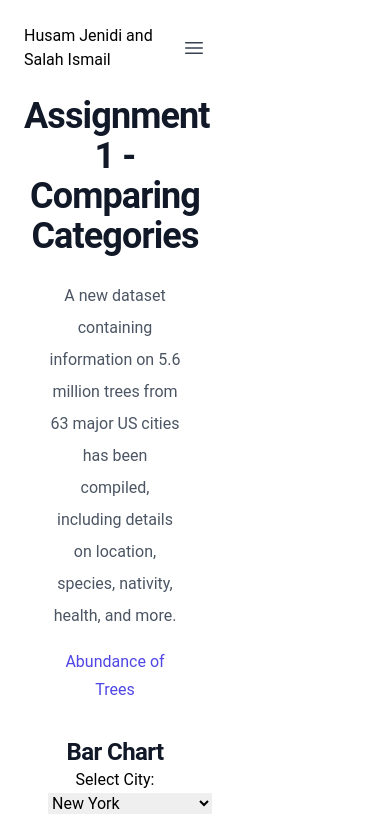
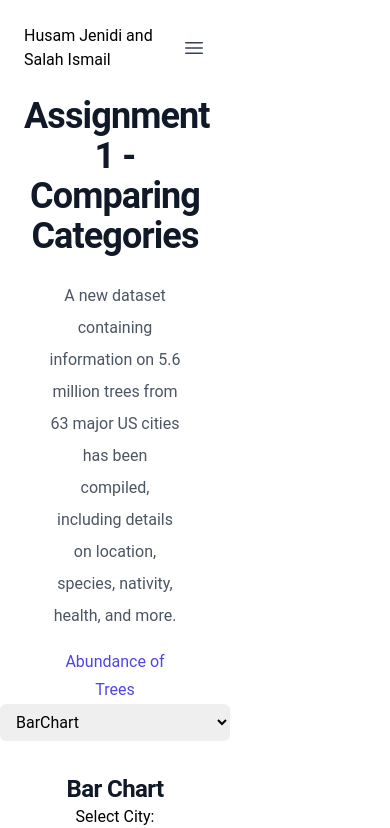
Before and after one commit to salah-ismail93/DataVisualization, a Vue app: page /AssignmentOne in a window 390 px wide. Shown: the top 828 px of the page. Built offline with nearby package versions, Linux system fonts and the light colour scheme; no server answers.

Commit message:
add tabs to assignment one

```diff
--- a/src/components/WaffleChart.vue
+++ b/src/components/WaffleChart.vue
@@ -33,7 +33,7 @@
     },
     mounted() {
       // Load your data here
-      d3.csv('/path/to/your/data.csv').then((loadedData) => {
+      d3.csv('/species.csv').then((loadedData) => {
         this.data = loadedData;
         this.states = Array.from(new Set(this.data.map(d => d.state)));
         this.selectedState = this.states[0];
--- a/src/views/AssignmentOne.vue
+++ b/src/views/AssignmentOne.vue
@@ -15,11 +15,51 @@
         </div>
       </div>
     </div>
-    <BarChart />
-    <StackedBarChart />
-    <HeatMap />
-    <WaffleChart />
+  </div>
 
+  <div>
+    <div class="sm:hidden">
+      <label for="tabs" class="sr-only">
+        Select a tab
+      </label>
+      <!-- Use an "onChange" listener to redirect the user to the selected tab URL. -->
+      <select id="tabs" name="tabs" v-model="selectedTab"
+        class="block w-full rounded-md border-gray-300 py-2 pl-3 pr-10 text-base focus:border-indigo-500 focus:outline-none focus:ring-indigo-500 sm:text-sm">
+        <option v-for="tab in tabs" :key="tab.name" :value="tab.name">
+          {{ tab.name }}
+        </option>
+      </select>
+    </div>
+    <div class="hidden sm:block">
+      <div class="border-b border-gray-200">
+        <nav class="-mb-px flex space-x-8" aria-label="Tabs">
+          <a v-for="tab in tabs" :key="tab.name" :href="tab.href" :class="{
+            'border-indigo-500 text-indigo-600': tab.current,
+            'border-transparent text-gray-500 hover:border-gray-300 hover:text-gray-700': !tab.current,
+            'whitespace-nowrap border-b-2 py-4 px-1 text-sm font-medium': true,
+          }" :aria-current="tab.current ? 'page' : undefined" @click.prevent="selectTab(tab)">
+            {{ tab.name }}
+          </a>
+        </nav>
+      </div>
+    </div>
+    <!-- Your tab content goes here -->
+    <div v-show="selectedTab === 'BarChart'">
+      <!-- Content for BarChart Tab -->
+      <BarChart />
+    </div>
+    <div v-show="selectedTab === 'StackedBarChart'">
+      <!-- Content for StackedBarChart Tab -->
+      <StackedBarChart />
+    </div>
+    <div v-show="selectedTab === 'HeatMap'">
+      <!-- Content for HeatMap Tab -->
+      <HeatMap />
+    </div>
+    <div v-show="selectedTab === 'WaffleChart'">
+      <!-- Content for WaffleChart Tab -->
+      <WaffleChart />
+    </div>
   </div>
 </template>
 <script>
@@ -35,6 +75,25 @@ export default {
     HeatMap,
     WaffleChart,
   },
+  data() {
+    return {
+      tabs: [
+        { name: 'BarChart', href: '#', current: true },
+        { name: 'StackedBarChart', href: '#', current: false },
+        { name: 'HeatMap', href: '#', current: false },
+        { name: 'WaffleChart', href: '#', current: false },
+      ],
+      selectedTab: 'BarChart',
+    };
+  },
+  methods: {
+    selectTab(tab) {
+      this.tabs.forEach((t) => {
+        t.current = t.name === tab.name;
+        this.selectedTab = tab.name;
+      });
+    },
+  },
   mounted() {
 
 
@@ -43,32 +102,5 @@ export default {
 </script>
 
 <style>
-/*.tooltip {
-  opacity: 0;
-  background-color: white;
-  border: solid;
-  border-width: 2px;
-  border-radius: 5px;
-  padding: 10px;
-  position: absolute;
-  z-index: 1080;
-  display: block;
-  margin: 0;
-  font-family: var(--bs-font-sans-serif);
-  font-style: normal;
-  font-weight: 400;
-  line-height: 1.5;
-  text-align: left;
-  text-align: start;
-  text-decoration: none;
-  text-shadow: none;
-  text-transform: none;
-  letter-spacing: normal;
-  word-break: normal;
-  word-spacing: normal;
-  white-space: normal;
-  line-break: auto;
-  font-size: 0.875rem;
-  word-wrap: break-word;
-}*/
+
 </style>
```
